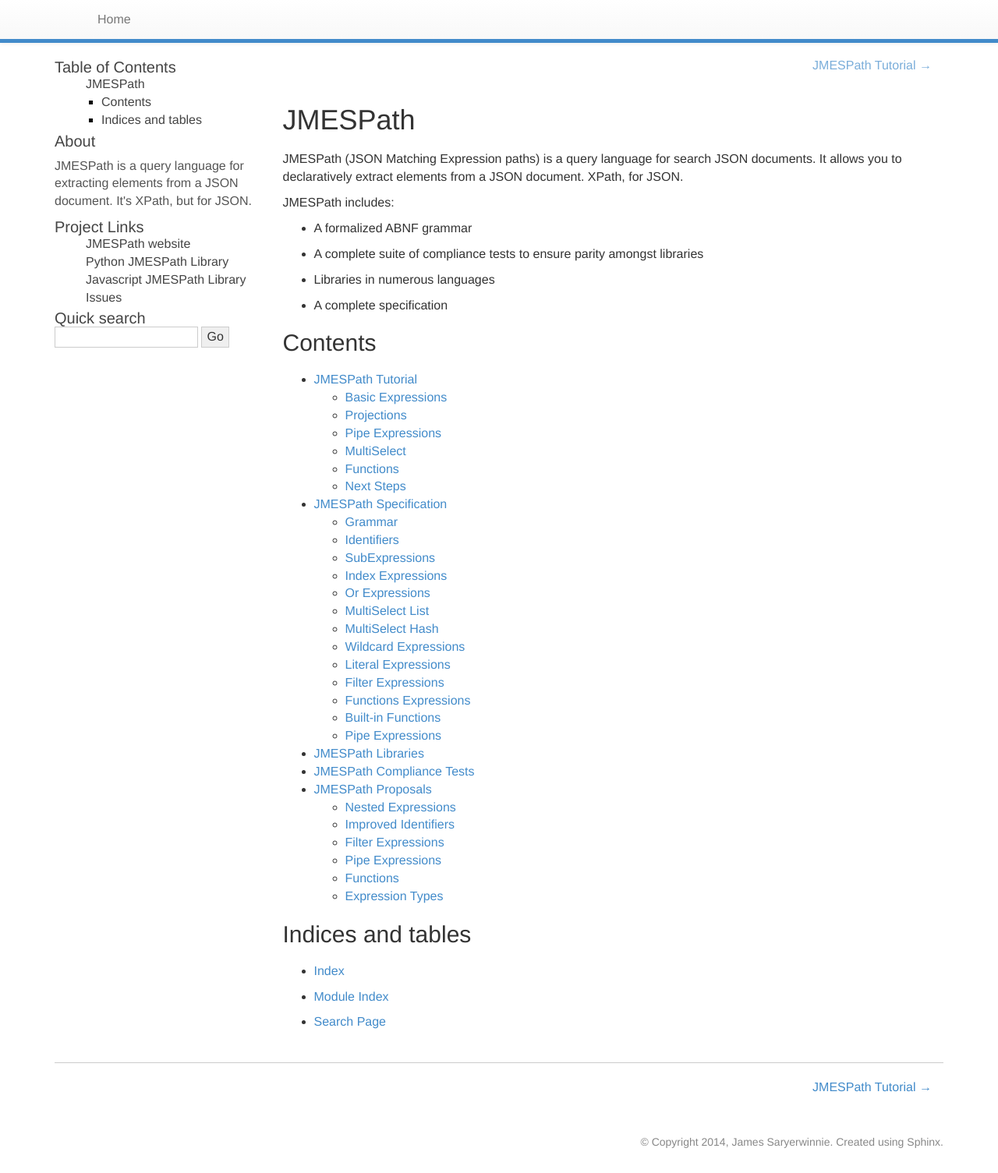
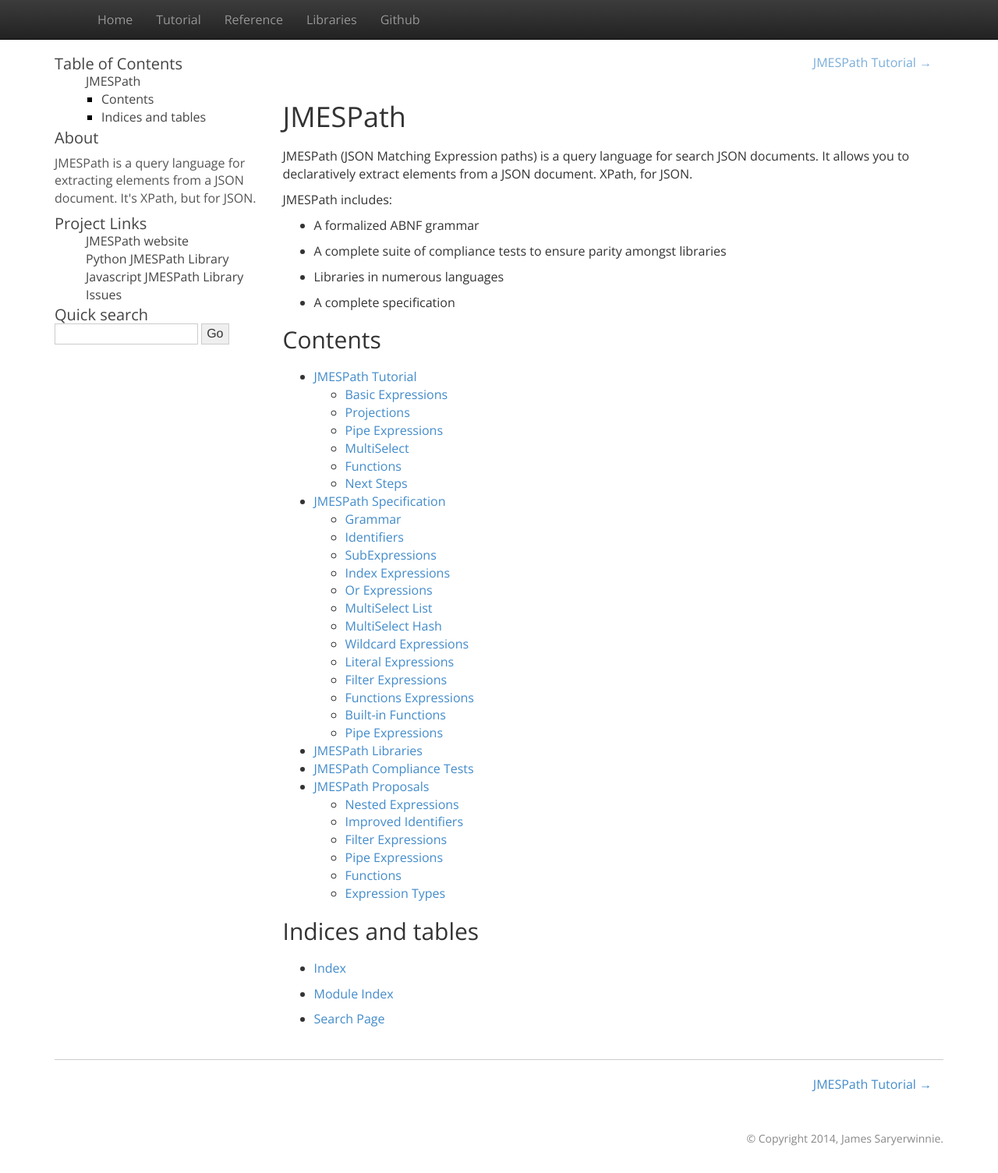
Before and after one commit to jmespath/jmespath.site, a Sphinx documentation site: the page built from docs/contents.rst, in a window 1280 px wide. Shown: the whole page at 78% size. Built offline with Sphinx 7.4.7, drawn with Linux system fonts in a browser that asks for light colours; comment, search, counter and statistics services are not loaded.

Commit message:
Cleanup CSS styling
Picked up a font I think looks ok.

```diff
--- a/docs/_templates/index.html
+++ b/docs/_templates/index.html
@@ -52,7 +51,7 @@
   </div>
   <div class="row">
     <div class="col-md-4">
-      <h3>A Complete Specification</h3>
+      <h3 class="section-distinct">A Complete Specification</h3>
       <p>
         The JMESPath language is described in an
         <a href="{{ pathto('specification') }}">ABNF grammar</a> with a complete
@@ -60,7 +59,7 @@
       </p>
     </div>
     <div class="col-md-4">
-      <h3>A compliance test suite</h3>
+      <h3 class="section-distinct">A compliance test suite</h3>
       <p>
       JMESPath has a full suite of data driven testcases.  This ensures
       parity for multiple libraries, and makes it easy for developers to
@@ -69,7 +68,7 @@
       </p>
     </div>
     <div class="col-md-4">
-      <h3>Libraries in Multiple Languages</h3>
+      <h3 class="section-distinct">Libraries in Multiple Languages</h3>
       <p>
         Each <a href="{{ pathto('libraries') }}">JMESPath library</a>
         passes a complete suite of compliance tests to ensure they work as intended.
--- a/docs/_themes/jmespath/layout.html
+++ b/docs/_themes/jmespath/layout.html
@@ -1,10 +1,10 @@
 {%- extends "basic/layout.html" %}
 
-{# Do this so that bootstrap is included before the main css file #}
 {%- block htmltitle %}
   {% set script_files = script_files + ["_static/myscript.js"] %}
   <link rel="stylesheet" type="text/css" href="{{ pathto('_static/css/bootstrap.min.css', 1) }}" />
   <link rel="stylesheet" type="text/css" href="{{ pathto('_static/css/bootstrap-theme.min.css', 1) }}" />
+  <link href='http://fonts.googleapis.com/css?family=Open+Sans:400,700' rel='stylesheet' type='text/css'>
   <meta name="viewport" content="width=device-width, initial-scale=1.0">
   {{ super() }}
 {%- endblock %}
@@ -111,7 +111,7 @@
 {%- endmacro %}
 
 {% block header %}
-<nav class="navbar navbar-default navbar-static-top" role="navigation">
+<nav class="navbar navbar-inverse navbar-static-top" role="navigation">
   <div class="container">
     {%- if theme_github_user and theme_github_repo %}
     <div class="visible-md visible-lg navbar-text pull-right" id="github-stars">
@@ -126,10 +126,11 @@
     </div>
     <div class="collapse navbar-collapse" id="toggle-main-nav">
       <ul class="nav navbar-nav">
-        {%- block nav_links %}
         <li><a href="{{ pathto(master_doc) }}">Home</a></li>
-        {%- endblock %}
-        {% include "nav_links.html" ignore missing %}
+        <li><a href="#">Tutorial</a></li>
+        <li><a href="#">Reference</a></li>
+        <li><a href="#">Libraries</a></li>
+        <li><a href="#">Github</a></li>
       </ul>
     </div>
   </div>
@@ -147,7 +148,7 @@
   <noscript><p><img alt="Clicky" width="1" height="1" src="//in.getclicky.com/100732121ns.gif" /></p></noscript>
   {%- block footer_wrapper %}
   <div class="footer container">
-    &copy; Copyright {{ copyright }}. Created using <a href="http://sphinx.pocoo.org/">Sphinx</a>.
+    &copy; Copyright {{ copyright }}.
   </div>
   {%- endblock %}
 
--- a/docs/_themes/jmespath/static/jmespath.css
+++ b/docs/_themes/jmespath/static/jmespath.css
@@ -1,10 +1,16 @@
 body {
   font-size: 16px;
+  font-family: "Open Sans", "Helvetica Neue", Helvetica, Arial, sans-serif;
 }
 
-h1, .h1, h2, .h2, h3, .h3 {
+h1, .h1, h2, .h2, h3, .h3 h4, .h4, h5, .h5 {
   margin-top: 20px;
   margin-bottom: 20px;
+  font-family: "Open Sans", "Helvetica Neue", Helvetica, Arial, sans-serif;
+}
+
+h1 .h1 {
+  font-weight: 500;
 }
 
 h2 .h2 {
@@ -13,7 +19,6 @@
 
 .navbar {
   margin-bottom: 0;
-  border-bottom: 5px solid #428bca;
   font-size: 16px;
 }
 
@@ -21,7 +26,7 @@
   padding-top: 10px;
   padding-bottom: 10px;
   color: #E0E0E0;
-  font-family: 'Helvetica Neue', Helvetica, Arial, sans-serif;
+  font-family: "Open Sans", "Helvetica Neue", Helvetica, Arial, sans-serif;
 
   background-image: -webkit-gradient(
       linear,
@@ -39,6 +44,11 @@
 
 .jumbotron p {
   color: #B4B4B4;
+}
+
+h3.section-distinct {
+  font-size: 22px;
+  font-weight: bold;
 }
 
 .left-inner-addon {
@@ -191,7 +201,7 @@
 
 div.sphinxsidebar h3,
 div.sphinxsidebar h4 {
-  font-family: Helvetica, arial, freesans, clean, sans-serif;
+  font-family: "Open Sans", "Helvetica Neue", Helvetica, Arial, sans-serif;
   color: #444;
   font-size: 20px;
   font-weight: normal;
```
Also changed, not shown: other parts of docs/_templates/index.html (+1 -2 lines).
